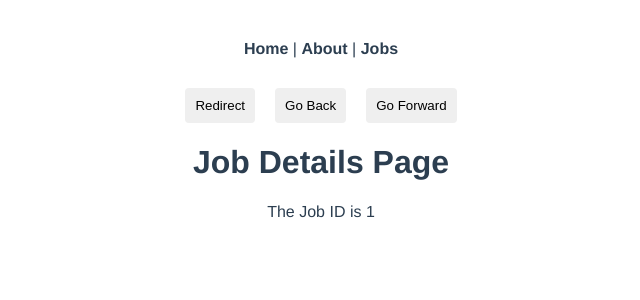
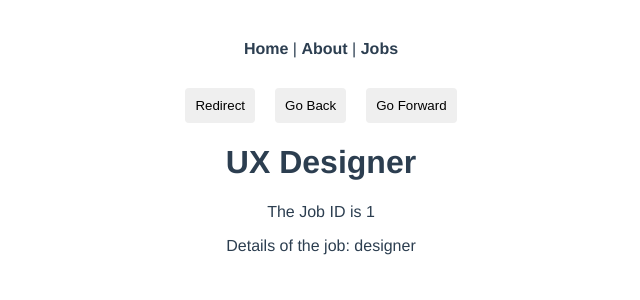
Before and after one commit to ort01/vue-router, a Vue app: page /jobs/1 in a window 1280 px wide. Shown: the top 300 px of the page, without its empty margins (319-959 px from the left). Built offline with nearby package versions, Linux system fonts and the light colour scheme; data requests are answered from the project's data file.

Commit message:
Fetching Data

```diff
--- /dev/null
+++ b/data/db.json
@@ -0,0 +1,27 @@
+{
+    "jobs": [
+        {
+            "title": "UX Designer",
+            "id": 1,
+            "details": "designer"
+        },
+        {
+            "title": "Web Developer",
+            "id": 2,
+            "details": "developer"
+        },
+        {
+            "title": "Vue Developer",
+            "id": 3,
+            "details": "front-end developer"
+        }
+    ],
+    "blogs": [
+        {
+            "name": "blog 1"
+        },
+        {
+            "name": "blog 2"
+        }
+    ]
+}
--- a/package.json
+++ b/package.json
@@ -8,6 +8,7 @@
   },
   "dependencies": {
     "core-js": "^3.8.3",
+    "json-server": "^0.17.1",
     "vue": "^3.2.13",
     "vue-router": "^4.0.3"
   },
--- a/src/views/jobs/JobDetails.vue
+++ b/src/views/jobs/JobDetails.vue
@@ -1,16 +1,29 @@
 <template>
-  <h1>Job Details Page</h1>
-  <p>The Job ID is {{ id }}</p>
+  <div v-if="job">
+    <h1>{{ job.title }}</h1>
+    <p>The Job ID is {{ id }}</p>
+    <p>Details of the job: {{ job.details }}</p>
+  </div>
+  <div v-else>
+    <p>Loading....</p>
+  </div>
 </template>
 
 <script>
 export default {
   name: "JobDetails",
-  props: ["id"],
+  props: ["id", "job"],
   data() {
     return {
       //   id: this.$route.params.id,
+      job: null,
     };
+  },
+  mounted() {
+    fetch(`http://localhost:3000/jobs/${this.id}`)
+      .then((res) => res.json())
+      .then((data) => (this.job = data))
+      .catch((error) => console.log(error.message));
   },
   methods: {},
 };
--- a/src/views/jobs/Jobs.vue
+++ b/src/views/jobs/Jobs.vue
@@ -1,9 +1,14 @@
 <template>
   <h1>Jobs</h1>
-  <div v-for="job in jobs" :key="job.id" class="job">
-    <router-link :to="{ name: 'JobDetails', params: { id: job.id } }">
-      <h2>{{ job.title }}</h2>
-    </router-link>
+  <div v-if="jobs.length">
+    <div v-for="job in jobs" :key="job.id" class="job">
+      <router-link :to="{ name: 'JobDetails', params: { id: job.id } }">
+        <h2>{{ job.title }}</h2>
+      </router-link>
+    </div>
+  </div>
+  <div v-else>
+    <p>Loading...</p>
   </div>
 </template>
 
@@ -11,14 +16,16 @@
 export default {
   name: "Jobs",
   props: {},
-  data: () => {
+  data() {
     return {
-      jobs: [
-        { title: "UX Designer", id: 1, details: "designer" },
-        { title: "Web Developer", id: 2, details: "developer" },
-        { title: "Vue Developer", id: 3, details: "front-end developer" },
-      ],
+      jobs: [],
     };
+  },
+  mounted() {
+    fetch("http://localhost:3000/jobs")
+      .then((res) => res.json())
+      .then((data) => (this.jobs = data))
+      .catch((error) => console.log(error.message));
   },
   methods: {},
 };
```
Also changed, not shown: 1 other file (tests, documents, lock files or other folders).
